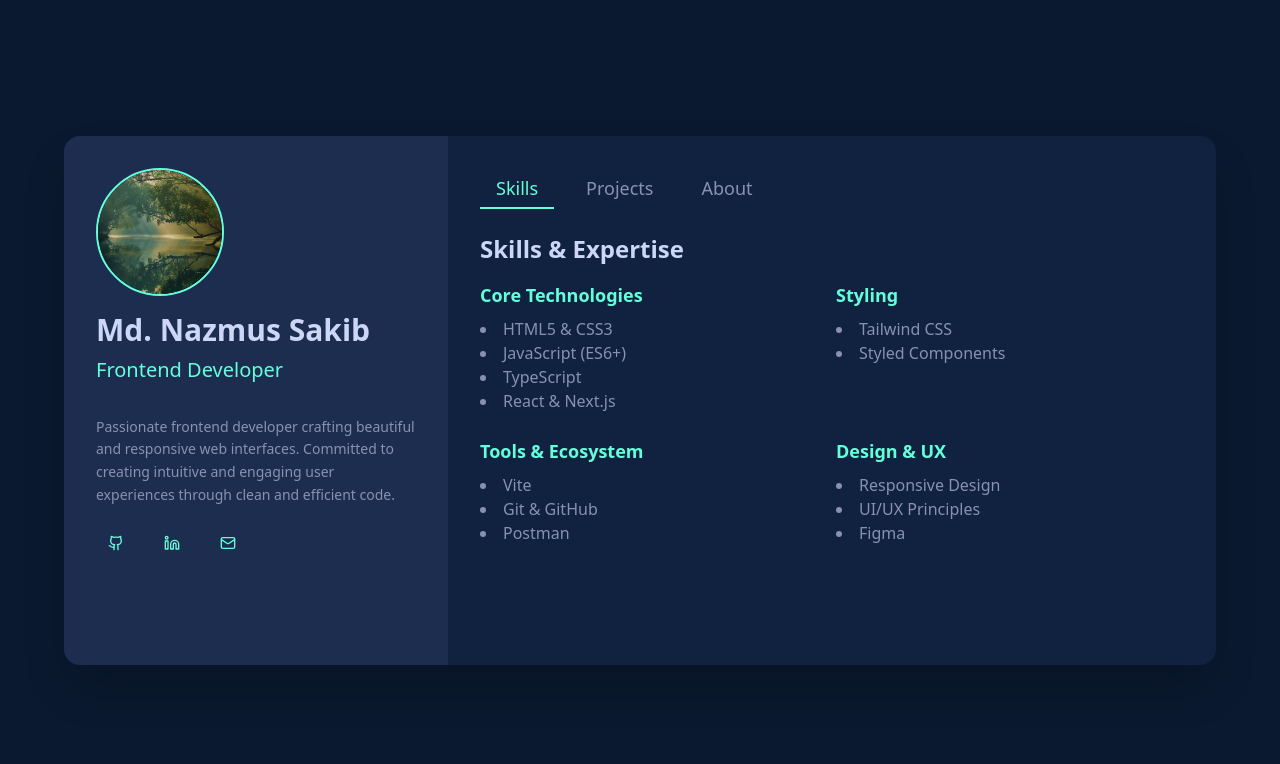
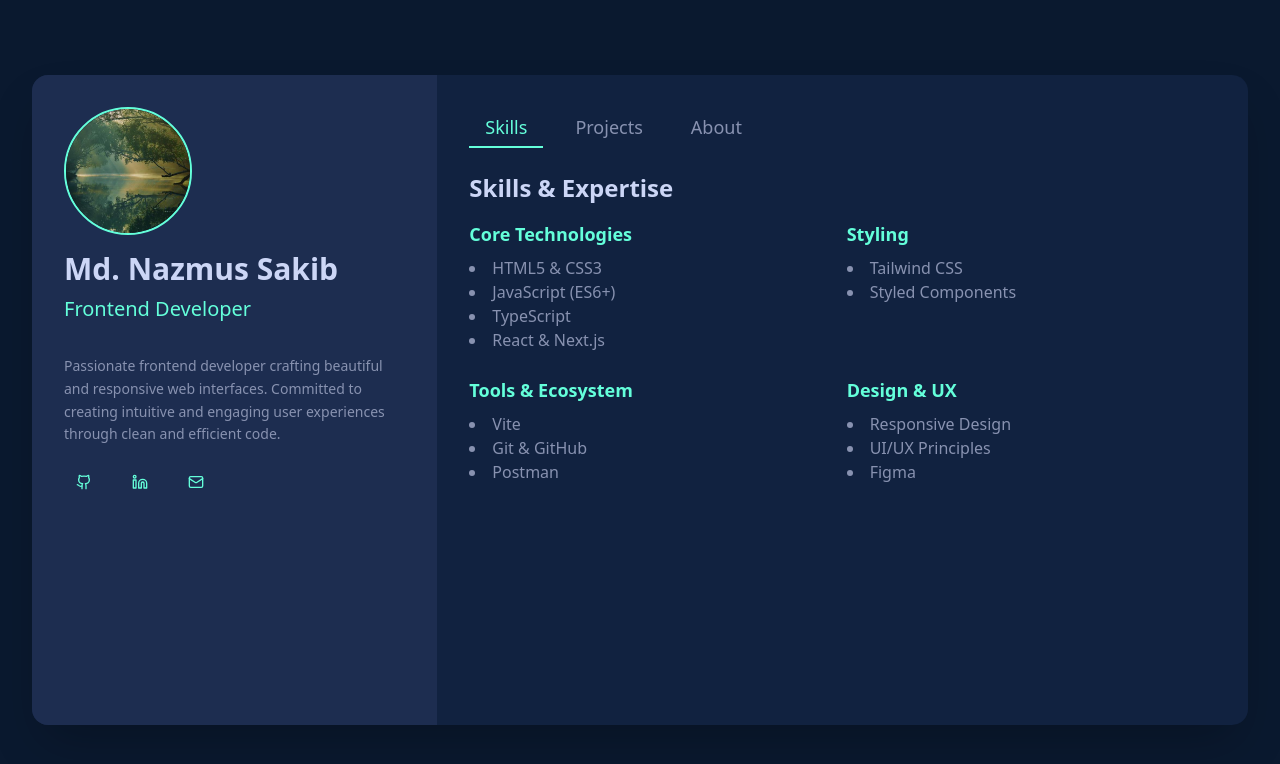
Before and after one commit to searchsakib/searchsakib.github.io, a Next.js app: page / in a window 1280 px wide. Shown: the top 764 px of the page. Built offline with nearby package versions, Linux system fonts and the light colour scheme.

Commit message:
add: increased height & width of the main card

```diff
--- a/next.config.ts
+++ b/next.config.ts
@@ -1,7 +1,7 @@
 import type { NextConfig } from "next";
 
 const nextConfig: NextConfig = {
-  /* config options here */
+  /* config options here, comment out output: export for to run locally, uncomment for production */
   output: "export",
 };
 
--- a/src/app/page.tsx
+++ b/src/app/page.tsx
@@ -62,7 +62,7 @@ export default function Portfolio() {
     <div className="min-h-screen bg-[#0a192f] text-[#8892b0] p-4 sm:p-8 flex items-center justify-center overflow-hidden">
       <div
         data-aos="fade-up"
-        className="w-full max-w-6xl bg-[#112240] rounded-2xl shadow-2xl overflow-hidden flex flex-col lg:flex-row"
+        className="w-full min-h-[650px] max-w-7xl bg-[#112240] rounded-2xl shadow-2xl overflow-hidden flex flex-col lg:flex-row"
       >
         <div className="lg:w-1/3 p-4 lg:p-8 bg-[#1d2d50]">
           <div data-aos="fade-up" className="mb-8 text-center lg:text-left">
```
